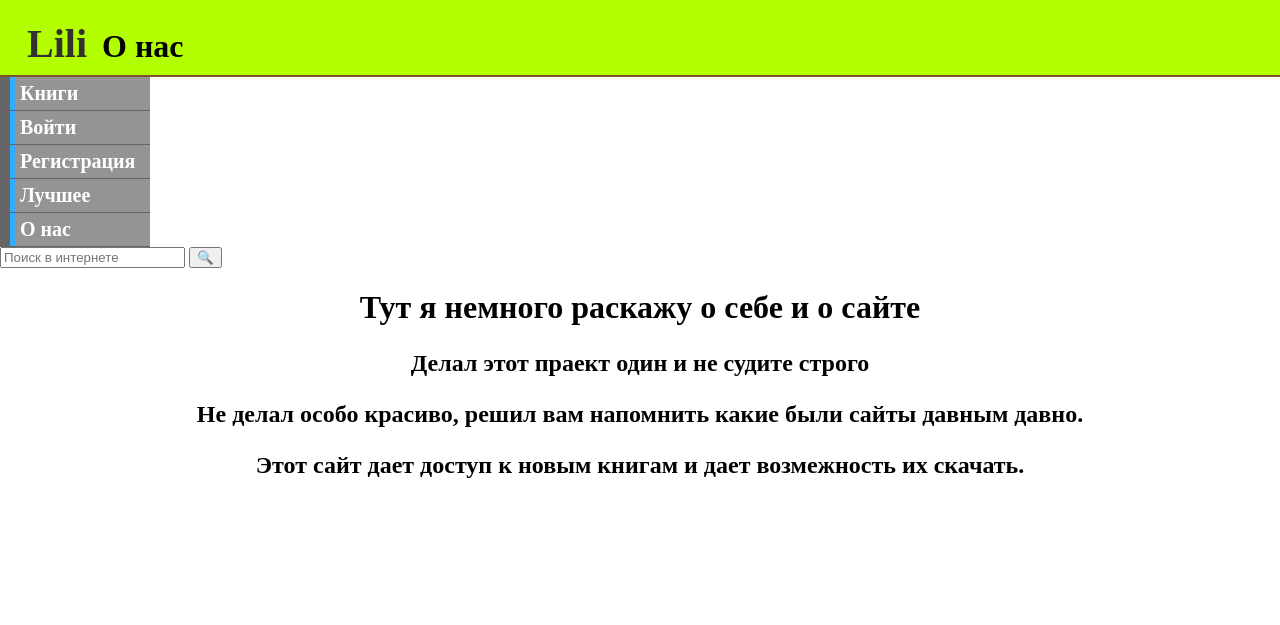
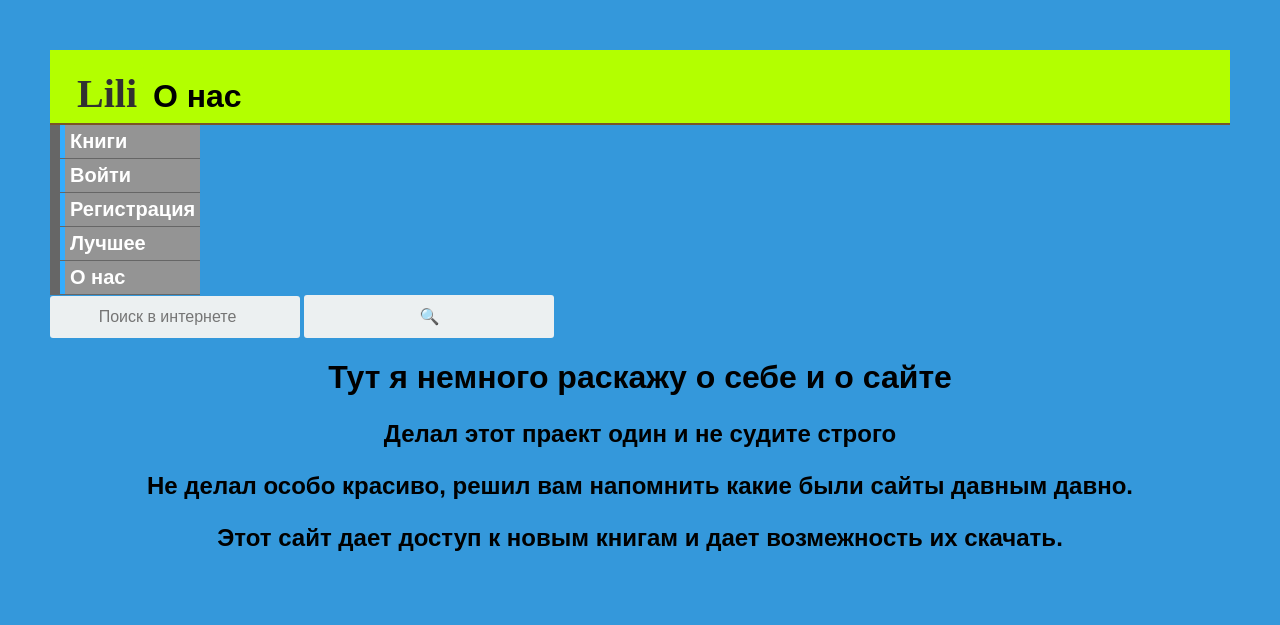
Before and after one commit to Ryslan271/new-as-login, a Flask app: a page that uses templates/O nas.html in a window 1280 px wide. Shown: the top 625 px of the page. Run offline with Flask 2, Linux system fonts and the light colour scheme; parts of the project's set-up code (start-up, migrations or seed data) failed here and were passed over.

Commit message:
Update css.css

```diff
--- a/static/css.css
+++ b/static/css.css
@@ -137,3 +137,82 @@ body { margin: 0; }
 #spanos {
     font-size: 17px;
 }
+
+ * {
+    box-sizing: border-box;
+}
+
+*:focus {
+         outline: none;
+}
+body {
+font-family: Arial;
+   background-color: #3498DB;
+            padding: 50px;
+            }
+            .login {
+            margin: 20px auto;
+            width: 300px;
+            }
+            .login-screen {
+            background-color: #FFF;
+            padding: 20px;
+            border-radius: 5px
+            }
+
+            .app-title {
+            text-align: center;
+            color: #777;
+            }
+
+            .login-form {
+            text-align: center;
+            }
+            .control-group {
+            margin-bottom: 10px;
+            }
+
+            input {
+            text-align: center;
+            background-color: #ECF0F1;
+            border: 2px solid transparent;
+            border-radius: 3px;
+            font-size: 16px;
+            font-weight: 200;
+            padding: 10px 0;
+            width: 250px;
+            transition: border .5s;
+            }
+
+            input:focus {
+            border: 2px solid #3498DB;
+            box-shadow: none;
+            }
+
+            .btn {
+            border: 2px solid transparent;
+            background: #3498DB;
+            color: #ffffff;
+            font-size: 16px;
+            line-height: 25px;
+            padding: 10px 0;
+            text-decoration: none;
+            text-shadow: none;
+            border-radius: 3px;
+            box-shadow: none;
+            transition: 0.25s;
+            display: block;
+            width: 250px;
+            margin: 0 auto;
+            }
+
+            .btn:hover {
+            background-color: #2980B9;
+            }
+
+            .login-link {
+            font-size: 12px;
+            color: #444;
+            display: block;
+            margin-top: 12px;
+            }
```
